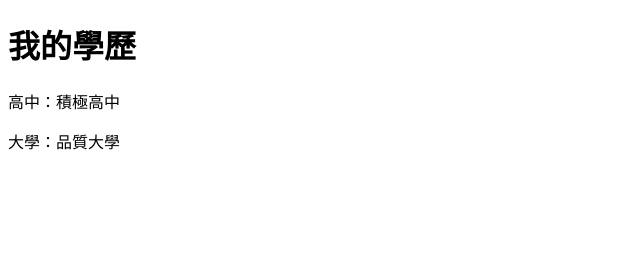
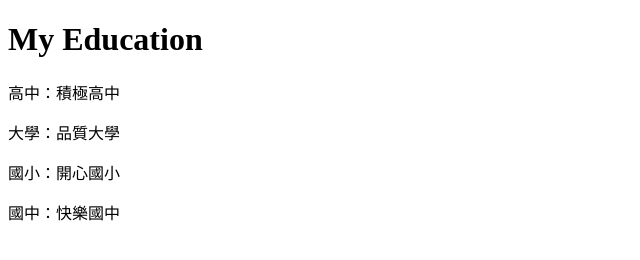
Before and after one commit to WennieL/gittest, a plain HTML site: page background.html in a window 1280 px wide. Shown: the whole page, without its empty margins (0-640 px from the left). Drawn offline with Linux system fonts and the light colour scheme.

Commit message:
changed background.index h1

```diff
--- a/background.html
+++ b/background.html
@@ -6,8 +6,10 @@
     <title>Document</title>
   </head>
   <body>
-    <h1>我的學歷</h1>
+    <h1>My Education</h1>
     <p>高中：積極高中</p>
     <p>大學：品質大學</p>
+    <p>國小：開心國小</p>
+    <p>國中：快樂國中</p>
   </body>
 </html>
```
